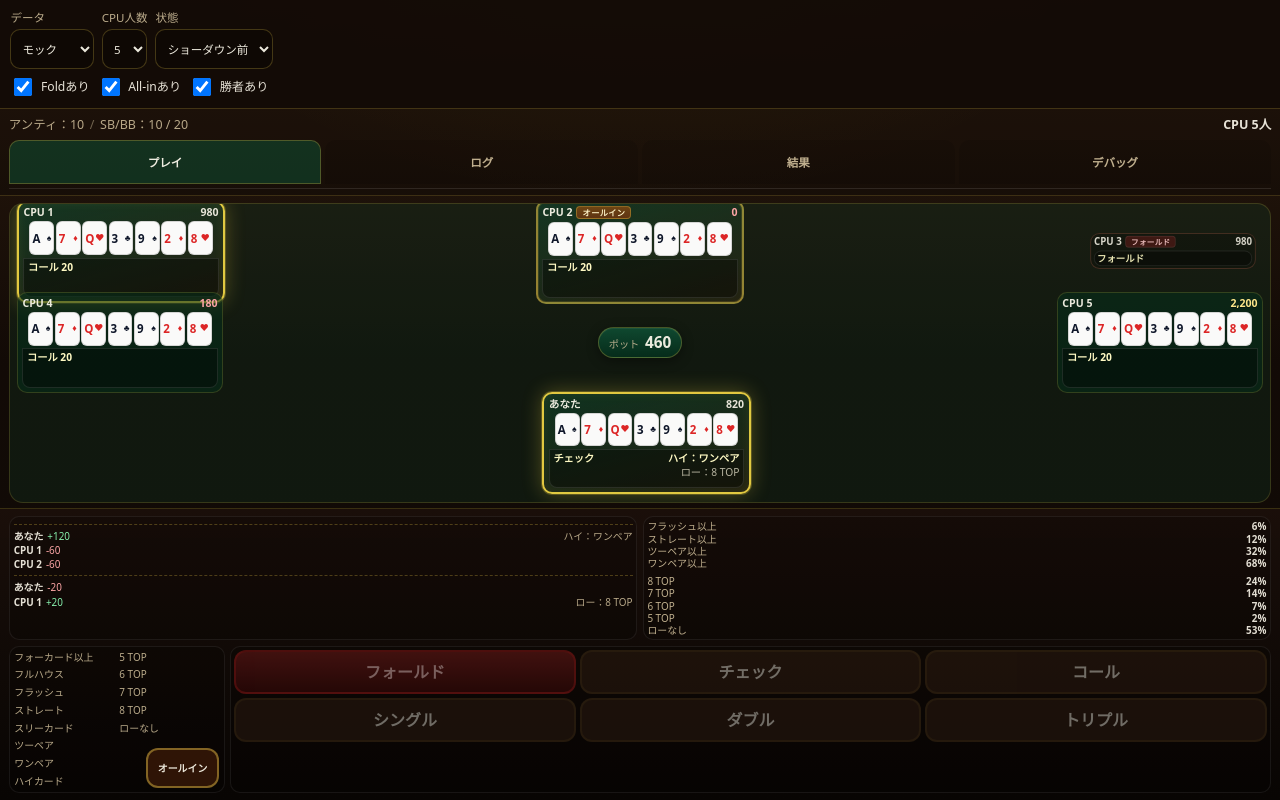
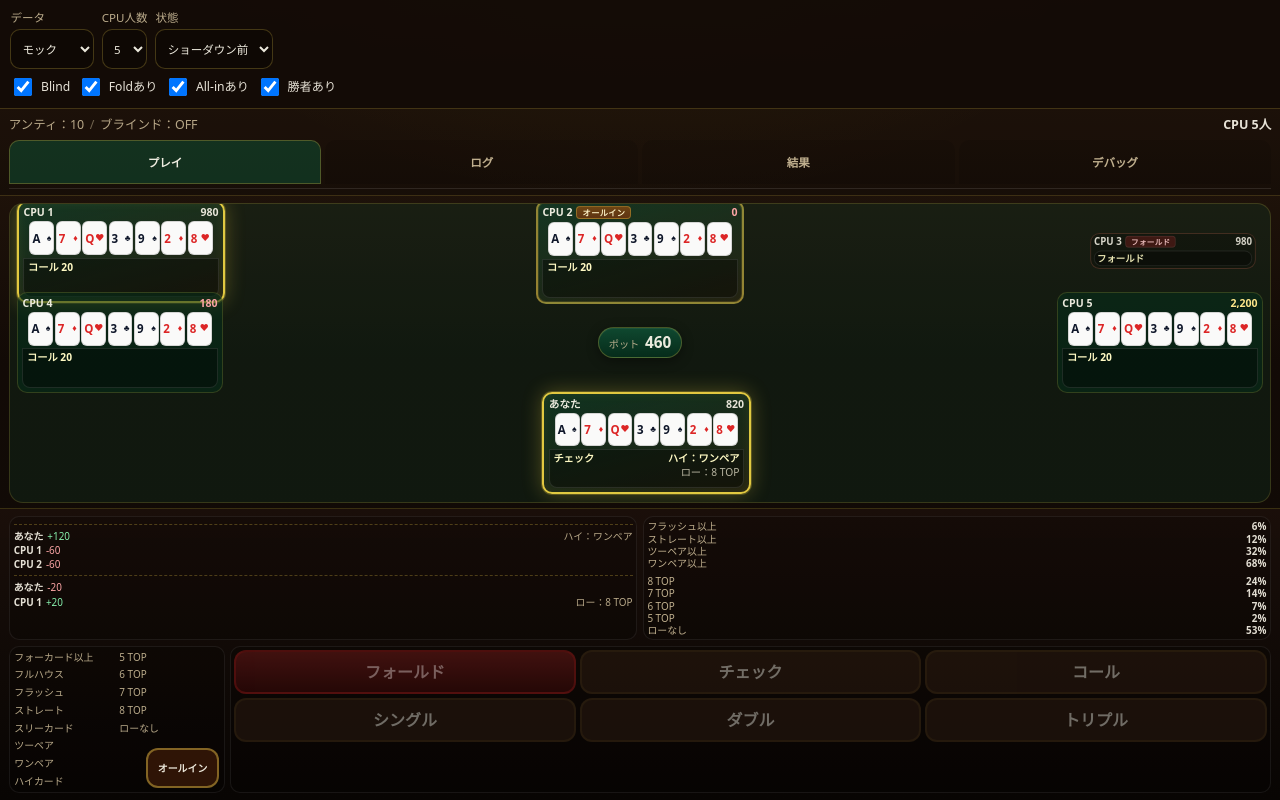
Before and after one commit to yuusuke10000/seven-stud-hilo-app, a React (Vite) app in the folder react-ui/: page / in a window 1280 px wide. Built offline with nearby package versions, Linux system fonts and the light colour scheme.

Commit message:
Add ante and blind flow to React prototype

```diff
--- a/react-ui/src/App.jsx
+++ b/react-ui/src/App.jsx
@@ -11,8 +11,17 @@ export default function App() {
   const [withFold, setWithFold] = useState(true);
   const [withAllIn, setWithAllIn] = useState(true);
   const [withWinners, setWithWinners] = useState(true);
+  const [blindsOn, setBlindsOn] = useState(true);
   const [engineState, setEngineState] = useState(() =>
-    createNewHandState({ cpuCount: 5, startChips: 1000, ante: 10, sb: 10, bb: 20, betUnit: 20 })
+    createNewHandState({
+      cpuCount: 5,
+      startChips: 1000,
+      ante: 10,
+      blindsOn: true,
+      smallBlind: 10,
+      bigBlind: 20,
+      betUnit: 20,
+    })
   );
 
   const mock = useMemo(
@@ -51,7 +60,15 @@ export default function App() {
                 setCpuCount(v);
                 if (dataSource === "engine") {
                   setEngineState(
-                    createNewHandState({ cpuCount: v, startChips: 1000, ante: 10, sb: 10, bb: 20, betUnit: 20 })
+                    createNewHandState({
+                      cpuCount: v,
+                      startChips: 1000,
+                      ante: 10,
+                      blindsOn,
+                      smallBlind: 10,
+                      bigBlind: 20,
+                      betUnit: 20,
+                    })
                   );
                 }
               }}
@@ -73,6 +90,30 @@ export default function App() {
         </div>
         <div className="proto-row proto-row-toggles">
           <label className="proto-toggle">
+            <input
+              type="checkbox"
+              checked={blindsOn}
+              onChange={(e) => {
+                const v = e.target.checked;
+                setBlindsOn(v);
+                if (dataSource === "engine") {
+                  setEngineState(
+                    createNewHandState({
+                      cpuCount,
+                      startChips: 1000,
+                      ante: 10,
+                      blindsOn: v,
+                      smallBlind: 10,
+                      bigBlind: 20,
+                      betUnit: 20,
+                    })
+                  );
+                }
+              }}
+            />
+            Blind
+          </label>
+          <label className="proto-toggle">
             <input type="checkbox" checked={withFold} onChange={(e) => setWithFold(e.target.checked)} />
             Foldあり
           </label>
--- a/react-ui/src/components/EngineDebugPanel.jsx
+++ b/react-ui/src/components/EngineDebugPanel.jsx
@@ -10,6 +10,13 @@ export function EngineDebugPanel({ state }) {
       phase: state.phase,
       street: state.street,
       pot: state.pot,
+      blindRotateIndex: state.blindRotateIndex,
+      handBlindsPosted: state.handBlindsPosted,
+      handSbSeat: state.handSbSeat,
+      handBbSeat: state.handBbSeat,
+      ante: state.settings?.ante,
+      smallBlind: state.settings?.smallBlind,
+      bigBlind: state.settings?.bigBlind,
       totalCommitted: state.totalCommitted,
       folded: state.folded,
       allIn: state.allIn,
--- a/react-ui/src/components/GameScreen.jsx
+++ b/react-ui/src/components/GameScreen.jsx
@@ -47,8 +47,14 @@ export function GameScreen({ mock }) {
       <header className="game-header" aria-label="HUD">
         <div className="hud-row">
           <div className="hud-left">
-            アンティ：{mock.hud.ante} <span className="hud-sep">/</span> SB/BB：
-            {mock.hud.sb} / {mock.hud.bb}
+            アンティ：{mock.hud.ante} <span className="hud-sep">/</span>{" "}
+            {mock.hud.blindsOn ? (
+              <>
+                SB/BB：{mock.hud.sb} / {mock.hud.bb}
+              </>
+            ) : (
+              <>ブラインド：OFF</>
+            )}
           </div>
           <div className="hud-right">
             CPU {mock.hud.cpuCount}人
--- a/react-ui/src/components/SeatPanel.jsx
+++ b/react-ui/src/components/SeatPanel.jsx
@@ -5,7 +5,6 @@ export function SeatPanel({ vm }) {
   if (!vm) return null;
 
   const folded = !!vm.isFolded;
-  const allIn = !!vm.isAllIn;
   const showRoles = !!vm.shouldShowHandRank;
   const revealAll = !!vm.revealCards;
 
@@ -13,8 +12,13 @@ export function SeatPanel({ vm }) {
     <div className={vm.panelClasses}>
       <div className="seat-head">
         <span className="seat-name">{vm.seatName}</span>
-        {allIn ? <span className="seat-allin-badge">オールイン</span> : null}
-        {folded ? <span className="seat-fold-badge seat-fold-badge-lg">フォールド</span> : null}
+        {vm.badges?.map((b) => {
+          if (b.kind === "allin") return <span key={b.kind} className="seat-allin-badge">オールイン</span>;
+          if (b.kind === "fold") return <span key={b.kind} className="seat-fold-badge seat-fold-badge-lg">フォールド</span>;
+          if (b.kind === "sb") return <span key={b.kind} className="blind-badge blind-sb">SB</span>;
+          if (b.kind === "bb") return <span key={b.kind} className="blind-badge blind-bb">BB</span>;
+          return null;
+        })}
         <span className={`seat-chips ${vm.chipLevel}`}>{vm.stackText}</span>
       </div>
 
--- a/react-ui/src/components/game.css
+++ b/react-ui/src/components/game.css
@@ -464,6 +464,27 @@
   border: 1px solid rgba(232, 197, 71, 0.35);
 }
 
+.blind-badge {
+  display: inline-block;
+  padding: 0.06rem 0.32rem;
+  border-radius: 4px;
+  font-weight: 900;
+  letter-spacing: 0.04em;
+  font-size: 0.78em;
+  white-space: nowrap;
+  border: 1px solid rgba(255, 255, 255, 0.08);
+  background: rgba(0, 0, 0, 0.22);
+  color: rgba(248, 244, 232, 0.92);
+}
+
+.blind-sb {
+  background: rgba(79, 70, 229, 0.25);
+}
+
+.blind-bb {
+  background: rgba(22, 163, 74, 0.25);
+}
+
 .hand {
   display: flex;
   gap: var(--hand-gap);
--- a/react-ui/src/engine/gameEngine.js
+++ b/react-ui/src/engine/gameEngine.js
@@ -25,8 +25,9 @@ export function createInitialGameState(options = {}) {
   const cpuCount = clamp(options.cpuCount ?? 5, 1, 5);
   const startChips = Number(options.startChips ?? 1000);
   const ante = Number(options.ante ?? 10);
-  const sb = Number(options.sb ?? 10);
-  const bb = Number(options.bb ?? 20);
+  const blindsOn = options.blindsOn ?? true;
+  const smallBlind = Number(options.smallBlind ?? options.sb ?? 10);
+  const bigBlind = Number(options.bigBlind ?? options.bb ?? 20);
   const betUnit = Number(options.betUnit ?? 20);
 
   const players = createPlayers(cpuCount, startChips);
@@ -40,8 +41,8 @@ export function createInitialGameState(options = {}) {
 
   return {
     view: { cpuChoices: [1, 3, 5], cpuCount, isShowdown: false },
-    settings: { cpuCount, startChips, ante, sb, bb, betUnit },
-    hud: { ante, sb, bb, cpuCount },
+    settings: { cpuCount, startChips, ante, betUnit, blindsOn: !!blindsOn, smallBlind, bigBlind },
+    hud: { ante, sb: smallBlind, bb: bigBlind, cpuCount, blindsOn: !!blindsOn },
 
     // core-ish state (future migration targets)
     players,
@@ -66,6 +67,13 @@ export function createInitialGameState(options = {}) {
     lastActions: Array.from({ length: n }, () => ""),
     lastResult: null,
     handStartStacks: Array.from({ length: n }, () => startChips),
+
+    blindRotateIndex: Number(options.blindRotateIndex ?? 0) || 0,
+    handBlindsPosted: false,
+    handSbSeat: -1,
+    handBbSeat: -1,
+    handSbPaid: 0,
+    handBbPaid: 0,
 
     // UI helpers
     mockResult: { miniLog: [], winnerSeatIds: [] },
@@ -121,6 +129,7 @@ export function createNewHandState(options = {}) {
   // simplistic ante posting (keeps totalCommitted/pot in shape)
   const n = withDeck.players.length;
   const ante = Number(withDeck.settings.ante ?? 0);
+  const allIn = withDeck.allIn.slice();
   const stacks = withDeck.stacks.slice();
   const totalCommitted = withDeck.totalCommitted.slice();
   let potAmt = 0;
@@ -130,20 +139,54 @@ export function createNewHandState(options = {}) {
     stacks[s] -= pay;
     totalCommitted[s] += pay;
     potAmt += pay;
+    if (stacks[s] <= 0 && pay > 0) allIn[s] = true;
   }
 
   let st = {
     ...withDeck,
+    allIn,
     stacks,
     handStartStacks,
     totalCommitted,
     pot: { amount: potAmt, amountText: fmtNum(potAmt) },
   };
+
+  // blinds (optional)
+  st = postBlindsForHand(st);
   st = dealInitialStudCards(st);
   st = startBettingRound(st);
 
   // initialize seats (UI-friendly)
   st = rebuildSeatsFromCore(st);
+  return st;
+}
+
+function postBlindsForHand(state) {
+  if (!state.settings.blindsOn) {
+    return {
+      ...state,
+      handBlindsPosted: false,
+      handSbSeat: -1,
+      handBbSeat: -1,
+      handSbPaid: 0,
+      handBbPaid: 0,
+    };
+  }
+  const n = state.players.length;
+  const sbSeat = ((state.blindRotateIndex ?? 0) % n + n) % n;
+  const bbSeat = (sbSeat + 1) % n;
+  let st = { ...state, handBlindsPosted: true, handSbSeat: sbSeat, handBbSeat: bbSeat, handSbPaid: 0, handBbPaid: 0 };
+  const sb = Number(st.settings.smallBlind ?? 0);
+  const bb = Number(st.settings.bigBlind ?? 0);
+
+  // Use pay() so pot/totalCommitted/stacks/allIn stay consistent.
+  const sbBefore = st.stacks[sbSeat] ?? 0;
+  st = pay(st, sbSeat, sb, `スモールブラインド ${Math.max(0, Math.min(sbBefore, sb))}`);
+  st = { ...st, handSbPaid: Math.max(0, Math.min(sbBefore, sb)) };
+  const bbBefore = st.stacks[bbSeat] ?? 0;
+  st = pay(st, bbSeat, bb, `ビッグブラインド ${Math.max(0, Math.min(bbBefore, bb))}`);
+  st = { ...st, handBbPaid: Math.max(0, Math.min(bbBefore, bb)) };
+
   return st;
 }
 
@@ -159,12 +202,18 @@ function activeSeatIds(state) {
 function startBettingRound(state) {
   const n = state.players.length;
   const prevRound = Number(state.betting?.round ?? 0);
+  const invested = Array.from({ length: n }, () => 0);
+  if (state.handBlindsPosted) {
+    if (state.handSbSeat >= 0) invested[state.handSbSeat] = state.handSbPaid || 0;
+    if (state.handBbSeat >= 0) invested[state.handBbSeat] = state.handBbPaid || 0;
+  }
+  const target = state.handBlindsPosted && state.handBbSeat >= 0 ? invested[state.handBbSeat] : 0;
   return {
     ...state,
     betting: {
       round: prevRound + 1,
-      target: 0,
-      invested: Array.from({ length: n }, () => 0),
+      target,
+      invested,
       currentActor: firstActor(state),
       toAct: firstActor(state),
       acted: Array.from({ length: n }, () => false),
@@ -454,9 +503,11 @@ export function applyGameAction(state, action) {
       cpuCount: state.settings.cpuCount,
       startChips: state.settings.startChips,
       ante: state.settings.ante,
-      sb: state.settings.sb,
-      bb: state.settings.bb,
+      blindsOn: state.settings.blindsOn,
+      smallBlind: state.settings.smallBlind,
+      bigBlind: state.settings.bigBlind,
       betUnit: state.settings.betUnit,
+      blindRotateIndex: (Number(state.blindRotateIndex ?? 0) || 0) + 1,
     });
     // keep mini log (do not reset)
     next.mockResult = state.mockResult || { miniLog: [], winnerSeatIds: [] };
--- a/react-ui/src/selectors/seatViewModel.js
+++ b/react-ui/src/selectors/seatViewModel.js
@@ -36,6 +36,12 @@ export function selectSeatViewModel(state, seatId) {
   const badges = [];
   if (isAllIn) badges.push({ kind: "allin", text: "オールイン" });
   if (isFolded) badges.push({ kind: "fold", text: "フォールド" });
+  if (state?.settings?.blindsOn && state?.handBlindsPosted && state.handSbSeat === seatId) {
+    badges.push({ kind: "sb", text: "SB" });
+  }
+  if (state?.settings?.blindsOn && state?.handBlindsPosted && state.handBbSeat === seatId) {
+    badges.push({ kind: "bb", text: "BB" });
+  }
 
   const panelClasses = [
     "seat-panel",
```
